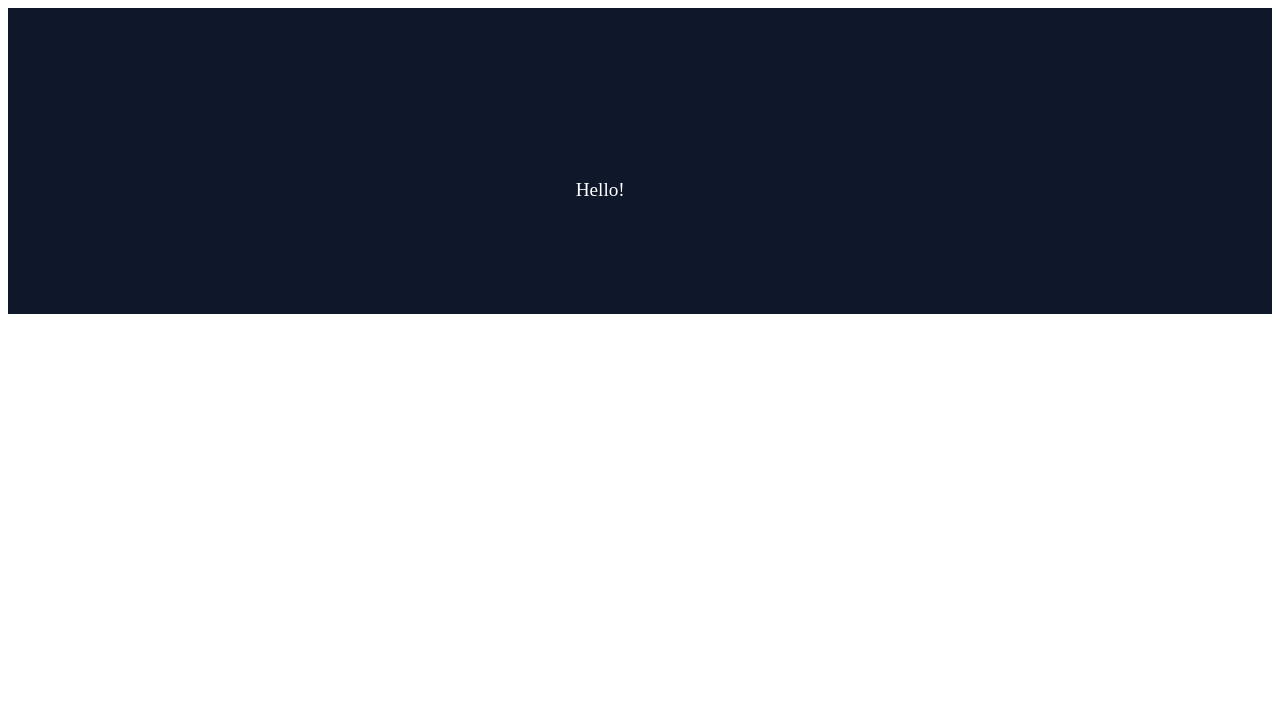
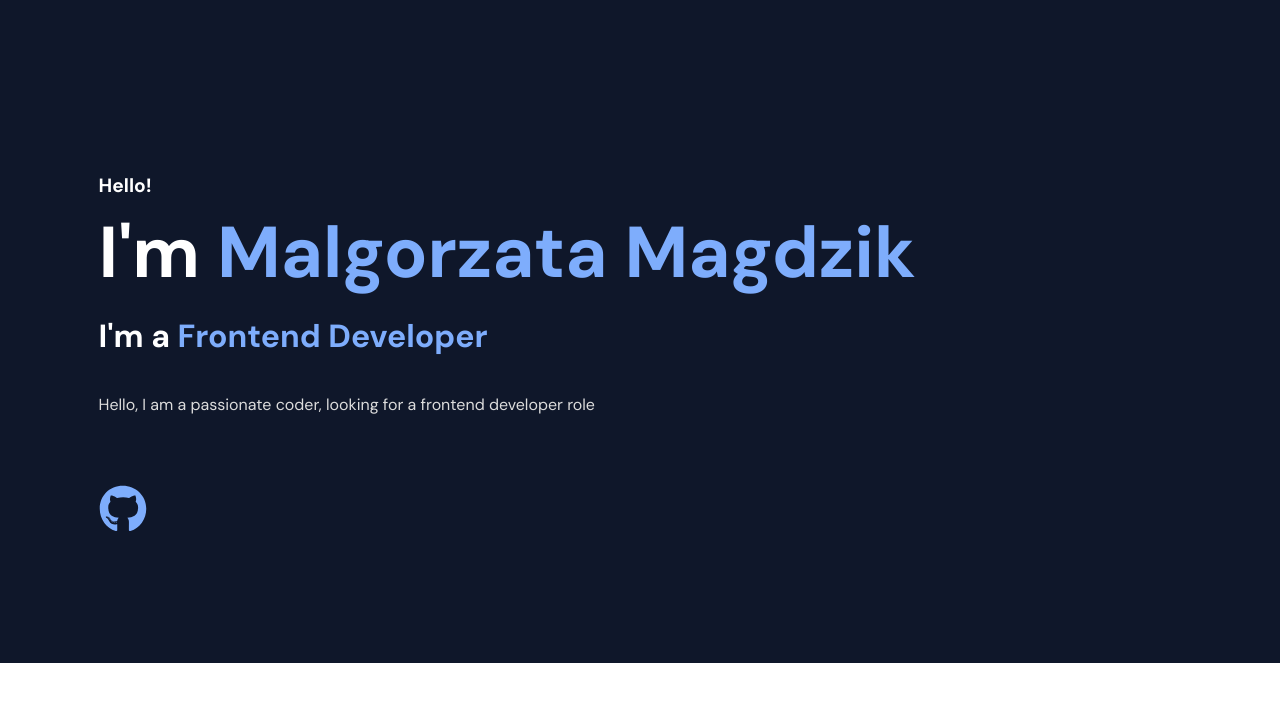
Before and after one commit to Gosia-Magdzik/portfolio, a React (Create React App) app: page / in a window 1280 px wide. Shown: the top 702 px of the page. Built offline with nearby package versions, Linux system fonts and the light colour scheme; a web font is replaced by a local one.

Commit message:
heading styling

```diff
--- a/src/components/Showcase.js
+++ b/src/components/Showcase.js
@@ -7,6 +7,7 @@ import {
     BlueText,
     IconContainer,
 } from '../styles/Global.styled';
+import { FaGithub } from "react-icons/fa";
 
 export const Showcase = () => {
   return (
@@ -17,14 +18,25 @@ export const Showcase = () => {
         top="15%"
         bottom="10%"
     >
-        <FlexContainer
-            align="center"
-            fullWidthChild
-        >
+        <FlexContainer align="left" fullWidthChild>
+            {/* --left-content-- */}
             <div>
-                <Heading size="h4">
-                    Hello!
+                <Heading as="h4" size="h4">Hello!</Heading>
+                <Heading as="h1" size="h1" top="0.5rem" bottom="1rem">
+                    I'm <BlueText>Malgorzata Magdzik</BlueText>
                 </Heading>
+                <Heading as="h3" size="h3">
+                    I'm a <BlueText>Frontend Developer</BlueText>
+                </Heading>
+                <ParaText as="p" top="2rem" bottom="4rem">
+                    Hello, I am a passionate coder, looking for a frontend developer role
+                </ParaText>
+
+                <FlexContainer>
+                    <IconContainer color="blue" size="3rem">
+                        <FaGithub/>
+                    </IconContainer>
+                </FlexContainer>
             </div>
         </FlexContainer>
     </PaddingContainer>
--- a/src/index.js
+++ b/src/index.js
@@ -1,6 +1,7 @@
 import React from 'react';
 import ReactDOM from 'react-dom/client';
 import App from './App';
+import './index.css';
 
 const root = ReactDOM.createRoot(document.getElementById('root'));
 root.render(
```
